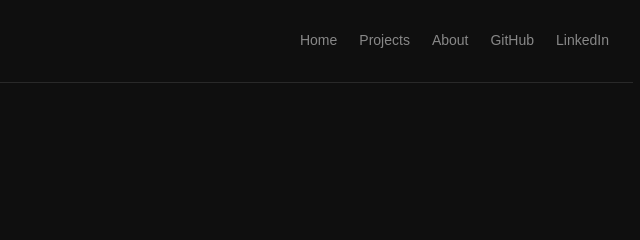
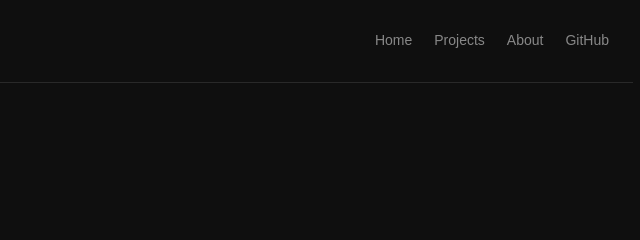
Before and after one commit to astrobot63/astrobot63.github.io, a plain HTML site: page index.html in a window 1280 px wide. Shown: the top 240 px of the page, 507-1147 px from the left. Drawn offline with Linux system fonts and the light colour scheme.

Commit message:
Update navigation links in index.html
Removed target='_blank' from Projects and About links, and deleted LinkedIn link.

```diff
--- a/index.html
+++ b/index.html
@@ -29,13 +29,11 @@
             </a>
 
             <a href="index.html#projects"
-               target="_blank"
                rel="noopener noreferrer">
                 Projects
             </a>
 
             <a href="index.html#about"
-               target="_blank"
                rel="noopener noreferrer">
                 About
             </a>
@@ -45,11 +43,6 @@
                rel="noopener noreferrer">
                 GitHub
             </a>
-
-            <a href="https://www.linkedin.com/in/qusay-abu-nayla-15594b42b/"
-               target="_blank"
-               rel="noopener noreferrer">
-                LinkedIn
             </a>
         </nav>
 
```
